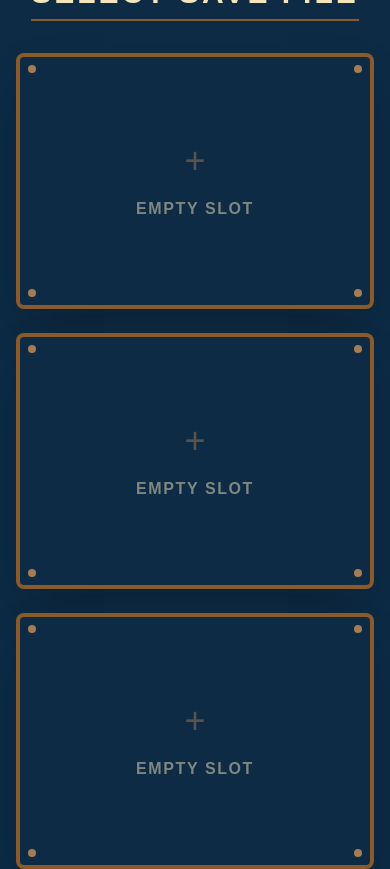
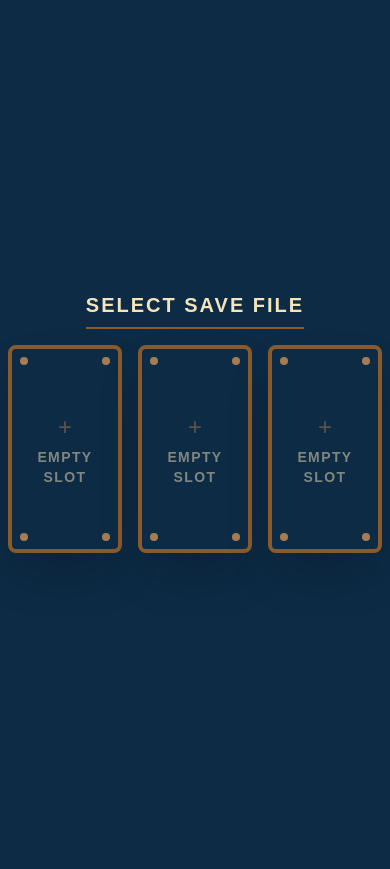
Before and after one commit to samOtero/cosmoids-pirate-web-rpg, a Next.js app: page / in a window 390 px wide. Both pictures are taken after a click on the button "PRESS START". After the commit the page ends 844 px from the top, so only its background shows below. Built offline with nearby package versions, Linux system fonts and the light colour scheme.

Commit message:
fix profile screen for mobile

```diff
--- a/src/app/components/profileScreen.tsx
+++ b/src/app/components/profileScreen.tsx
@@ -17,12 +17,12 @@ export default function ProfileScreen({
   onDelete,
 }: ProfileScreenProps) {
   return (
-    <div className="flex flex-col items-center justify-center h-full p-4">
-      <h2 className="text-3xl text-sand font-bold mb-8 uppercase tracking-widest border-b-2 border-wood pb-2">
+    <div className="flex flex-col items-center justify-center h-full p-2 lg:p-4">
+      <h2 className="text-xl lg:text-3xl text-sand font-bold mb-4 lg:mb-8 uppercase tracking-widest border-b-2 border-wood pb-2">
         Select Save File
       </h2>
 
-      <div className="grid grid-cols-1 lg:grid-cols-3 gap-6 w-full max-w-4xl">
+      <div className="grid grid-cols-3 gap-4 lg:gap-6 w-full max-w-4xl">
         {[0, 1, 2].map((slotId) => {
           const profile = profiles[slotId];
 
@@ -30,26 +30,26 @@ export default function ProfileScreen({
             return (
               <Panel
                 key={slotId}
-                className="flex flex-col justify-between h-64 group cursor-pointer hover:border-cyan-500 transition-colors"
+                className="flex flex-col justify-between h-52 lg:h-64 group cursor-pointer hover:border-cyan-500 transition-colors"
               >
                 <div
                   onClick={() => onSelect(slotId)}
-                  className="flex-1 flex flex-col items-center justify-center space-y-2"
+                  className="flex-1 flex flex-col items-center justify-center space-y-1 lg:space-y-2"
                 >
-                  <div className="w-16 h-16 bg-blue-900 rounded-full flex items-center justify-center text-3xl mb-2">
+                  <div className="w-12 h-12 lg:w-16 lg:h-16 bg-blue-900 rounded-full flex items-center justify-center text-2xl lg:text-3xl mb-1 lg:mb-2">
                     {profile.creatures[0] ? (
                       <img
                         src={
                           resolvePlayerCreature(profile.creatures[0]).spriteUrl
                         }
-                        className="w-12 h-12"
+                        className="w-8 h-8 lg:w-12 lg:h-12"
                         alt="buddy"
                       />
                     ) : (
                       '⛵'
                     )}
                   </div>
-                  <h3 className="text-xl font-bold text-cyan-300">
+                  <h3 className="text-base lg:text-xl font-bold text-cyan-300">
                     {profile.name}
                   </h3>
                   <p className="text-xs text-sand/70">
@@ -60,7 +60,7 @@ export default function ProfileScreen({
                     {new Date(profile.lastPlayed).toLocaleDateString()}
                   </p>
                 </div>
-                <div className="mt-4 pt-4 border-t border-white/10 flex justify-center">
+                <div className="mt-2 pt-2 border-t border-white/10 flex justify-center lg:mt-4 lg:pt-4">
                   <button
                     onClick={(e) => {
                       e.stopPropagation();
@@ -78,14 +78,14 @@ export default function ProfileScreen({
           return (
             <Panel
               key={slotId}
-              className="flex flex-col items-center justify-center h-64 cursor-pointer hover:bg-white/5 transition-colors"
+              className="flex flex-col items-center justify-center h-52 lg:h-64 cursor-pointer hover:bg-white/5 transition-colors"
             >
               <div
                 onClick={() => onCreate(slotId)}
-                className="text-center space-y-4"
+                className="text-center space-y-1 lg:space-y-4"
               >
-                <div className="text-4xl text-wood-light opacity-50">+</div>
-                <p className="text-sand/50 font-bold uppercase tracking-widest">
+                <div className="text-2xl lg:text-4xl text-wood-light opacity-50">+</div>
+                <p className="text-sand/50 font-bold uppercase tracking-widest text-sm lg:text-base">
                   Empty Slot
                 </p>
               </div>
```
Also changed, not shown: 1 other file (tests, documents, lock files or other folders).
